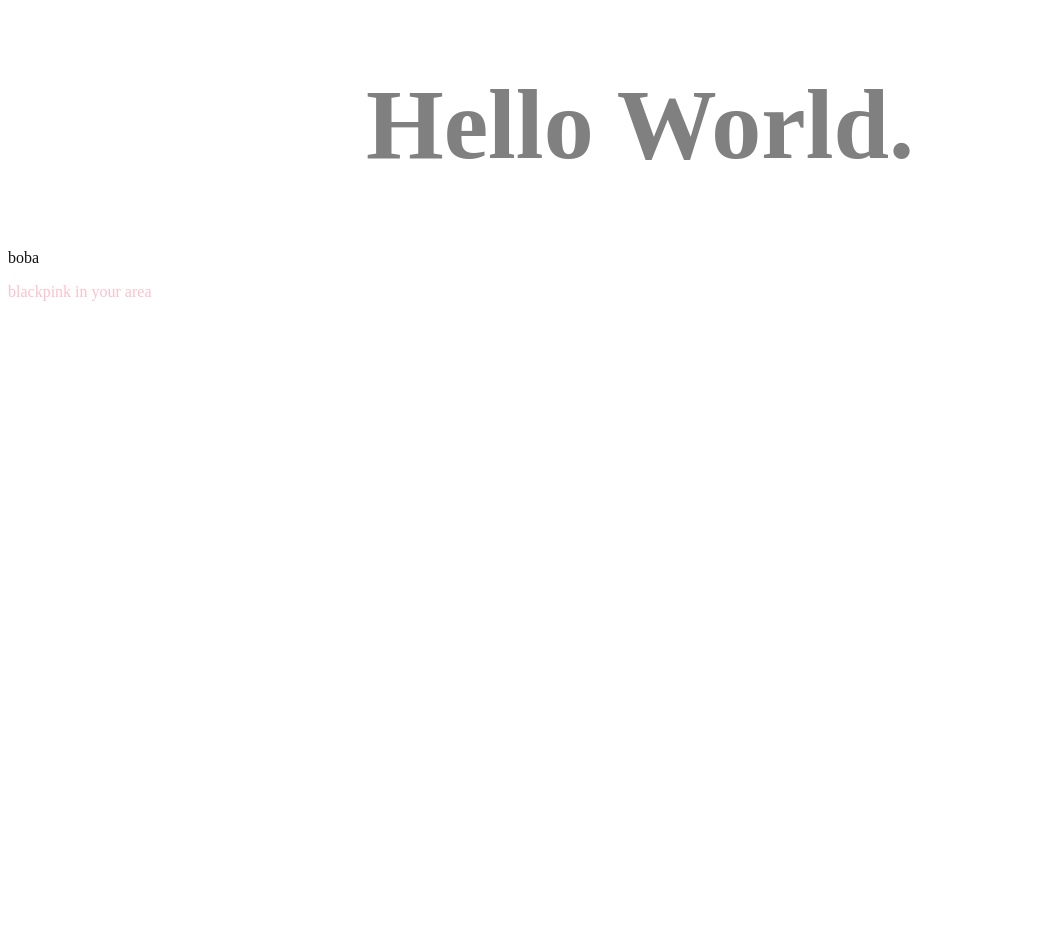
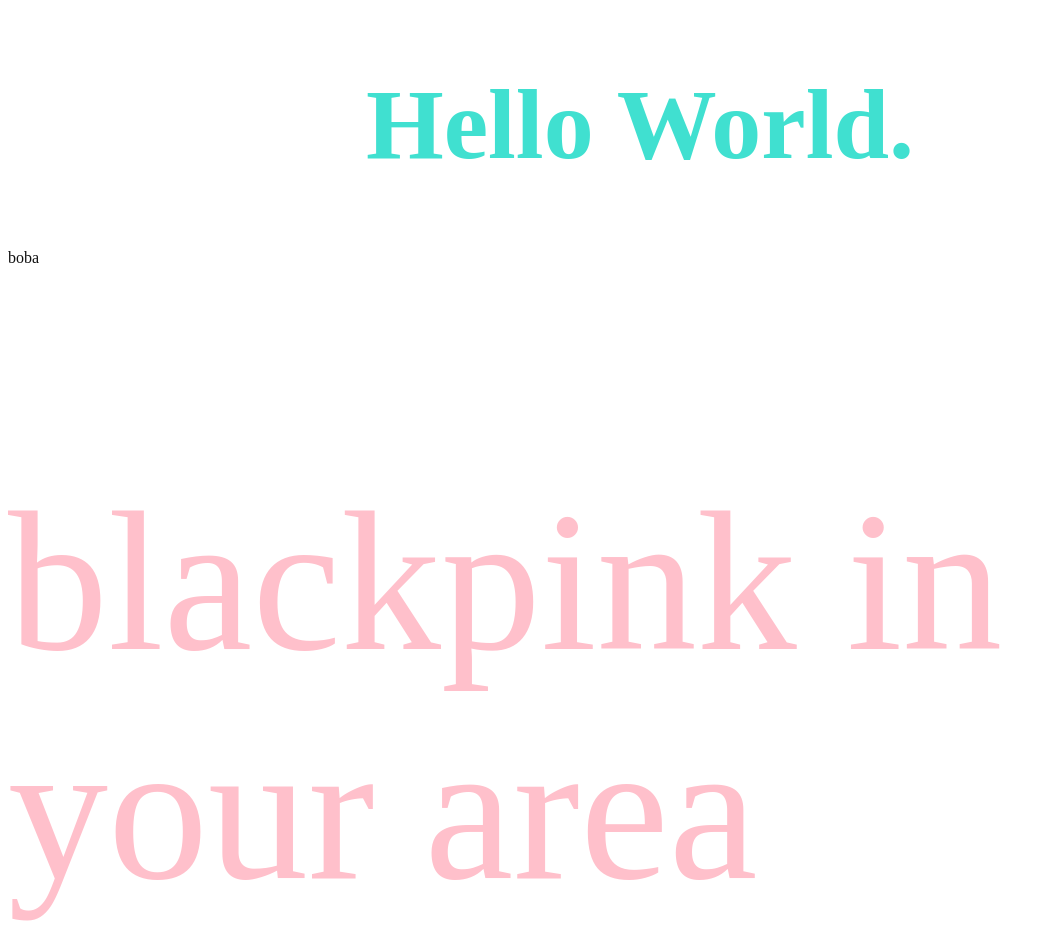
Before and after one commit to rachel-pj-wang/rachel-pj-wang.github.io, a plain HTML site: page index.html in a window 1280 px wide. Shown: the whole page, without its empty margins (0-1055 px from the left). Before the commit the page ends 800 px from the top, so only its background shows below. Drawn offline with Linux system fonts and the light colour scheme.

Commit message:
fixed px

```diff
--- a/index.css
+++ b/index.css
@@ -1,6 +1,6 @@
 h1 {
     text-align: center;
-    color: grey;
+    color: turquoise;
     font-size: 100px;
 }
 
@@ -10,5 +10,5 @@ p {
 
 #secondary {
     color: pink;
-    font-size: 200 px;
+    font-size: 200px;
 }
```
